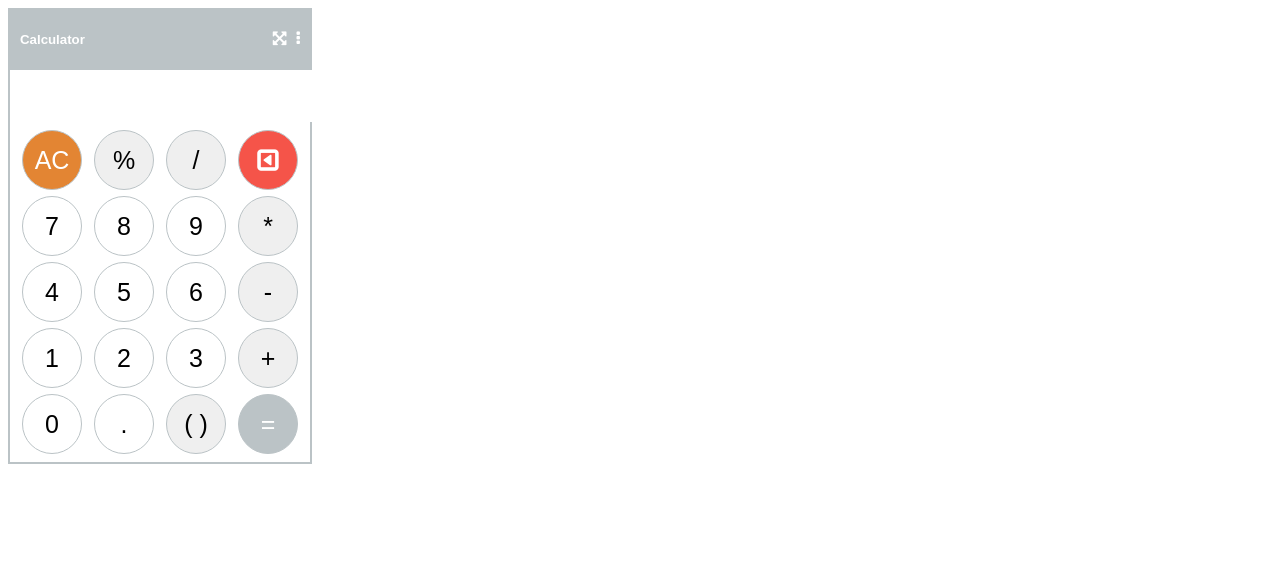
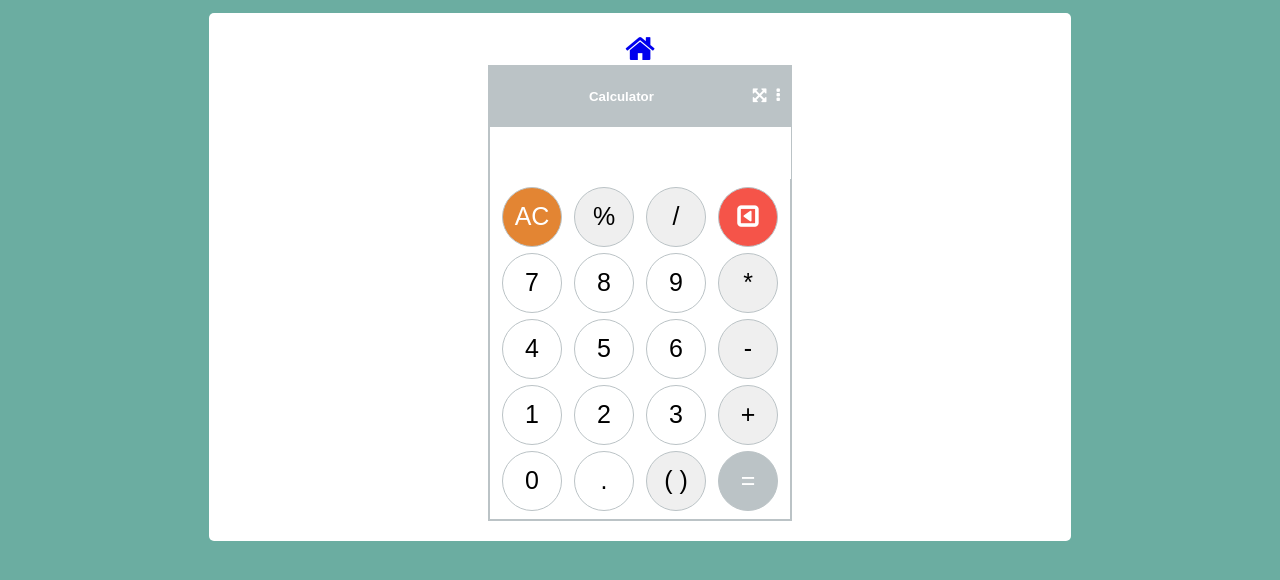
Before and after one commit to luisRojas29/mdrn-web-components, a plain HTML site: page projects/calculator/index.html in a window 1280 px wide. Drawn offline with Linux system fonts and the light colour scheme.

Commit message:
Se refactorizan algunos proyectos.

```diff
--- a/projects/calculator/index.html
+++ b/projects/calculator/index.html
@@ -8,6 +8,8 @@
 </head>
 <body>
 	<div class="container">
+		<a class="home" href="../../homepage.html"><i class="fa fa-home fa-2x"></i></a>
+
 		<div class="calc-wrap">
 			<div class="calc-header">
 				<h5>Calculator</h5>
--- a/projects/calculator/style.css
+++ b/projects/calculator/style.css
@@ -1,11 +1,22 @@
+body {
+	background : rgb(107, 173, 161);
+}
+
 .container{
-	width: 30%;
+	max-width     : 65%;
+	margin        : 1% auto;
+	padding       : 20px;
+    background    : white;
+	border-radius : 5px;
+	text-align    : center;
+	font-family   : 'Slabo 27px', serif;
 }
 
 .calc-wrap{
 	background: white;
 	border: 2px solid #BBC3C6;
 	height: auto;
+    margin: 0 auto;
 	width: 300px;
 }
 
@@ -32,7 +43,7 @@
 	border: 0;
 	display: block;
 	height: 50px;
-	width: 100%;
+	width: 99%;
 }
 
 .botones{
```
